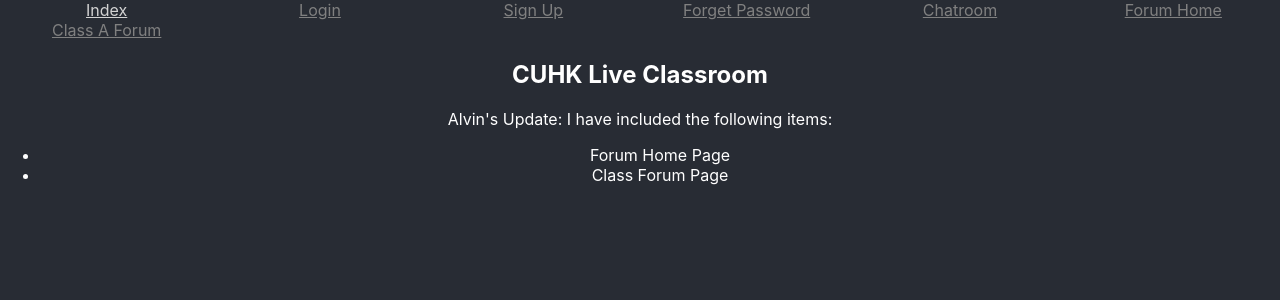
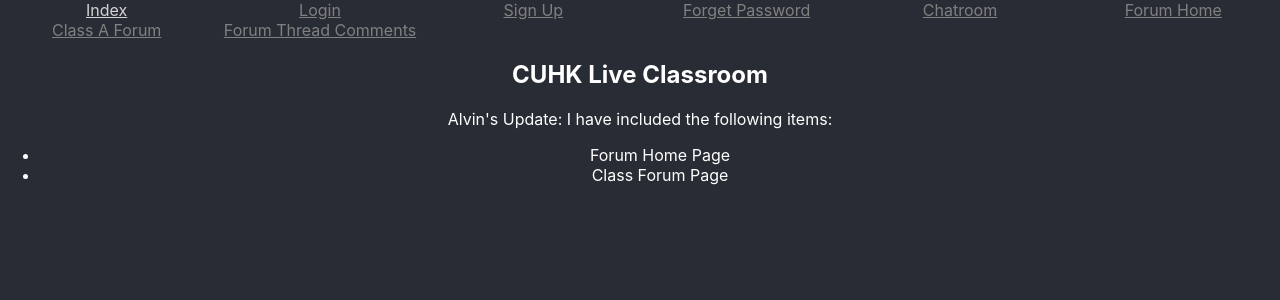
Before and after one commit to achan211/CSCI3100-Proj, a React (Create React App) app in the folder frontend/: page / in a window 1280 px wide. Shown: the top 300 px of the page. Built offline with nearby package versions, Linux system fonts and the light colour scheme.

Commit message:
Update App.js

```diff
--- a/frontend/src/App.js
+++ b/frontend/src/App.js
@@ -6,6 +6,7 @@
 import Chatroom from "./chatroom"
 import ForumHome from "./ForumHome"
 import ClassForum from "./ClassAForum"
+import ForumComments from "./ForumComments"
 import {
   BrowserRouter as Router,
   Switch,
@@ -35,6 +36,8 @@
 
                 <Link className="link" to="/ClassAForum">Class A Forum</Link>
 
+                <Link className="link" to="/ForumComments">Forum Thread Comments</Link>
+
           </nav>
 
           <Switch>
@@ -55,6 +58,9 @@
             </Route>
             <Route path="/ClassAForum">
               <ClassForum />
+            </Route>
+            <Route path="/ForumComments">
+              <ForumComments />
             </Route>
 
             <Route path="/">
```
